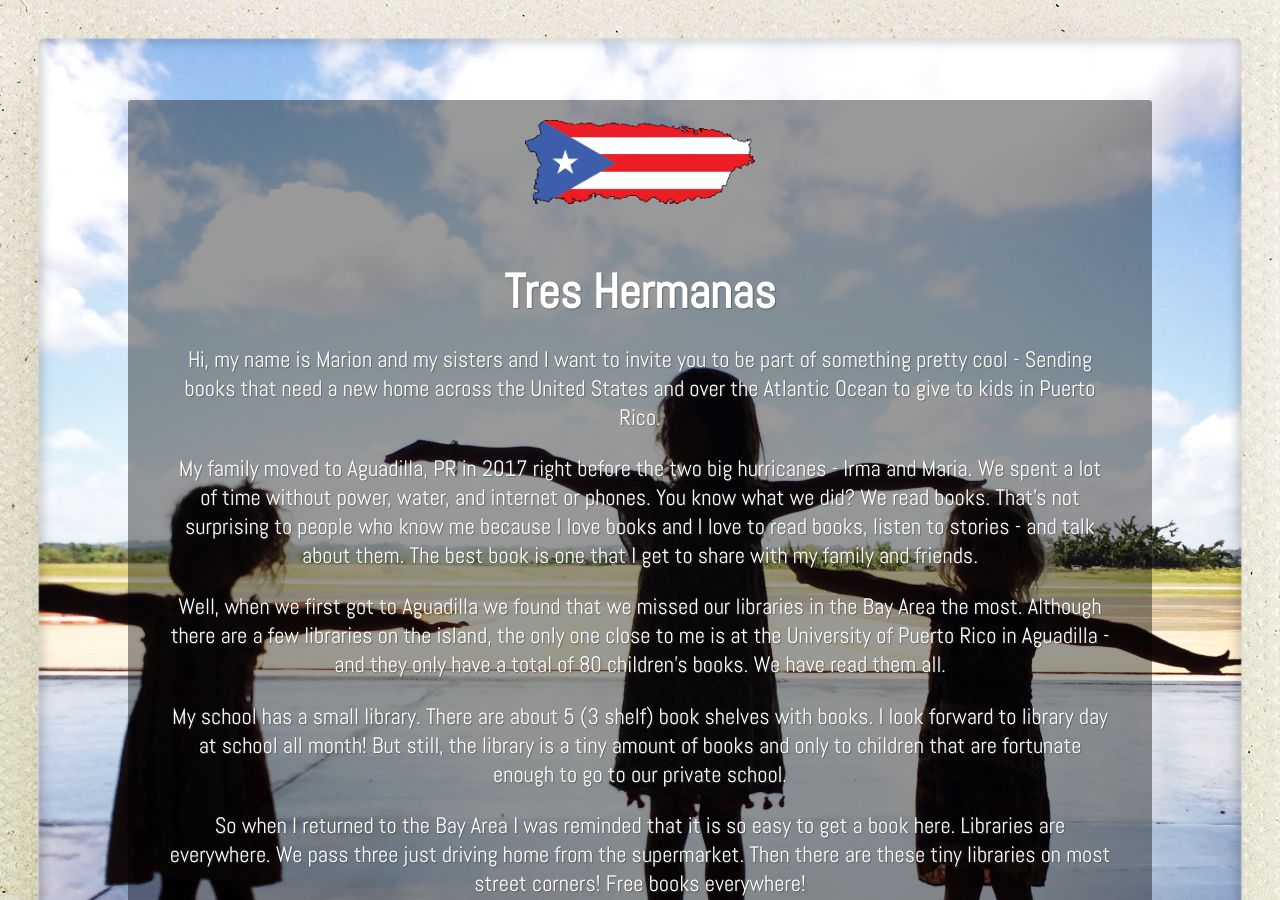
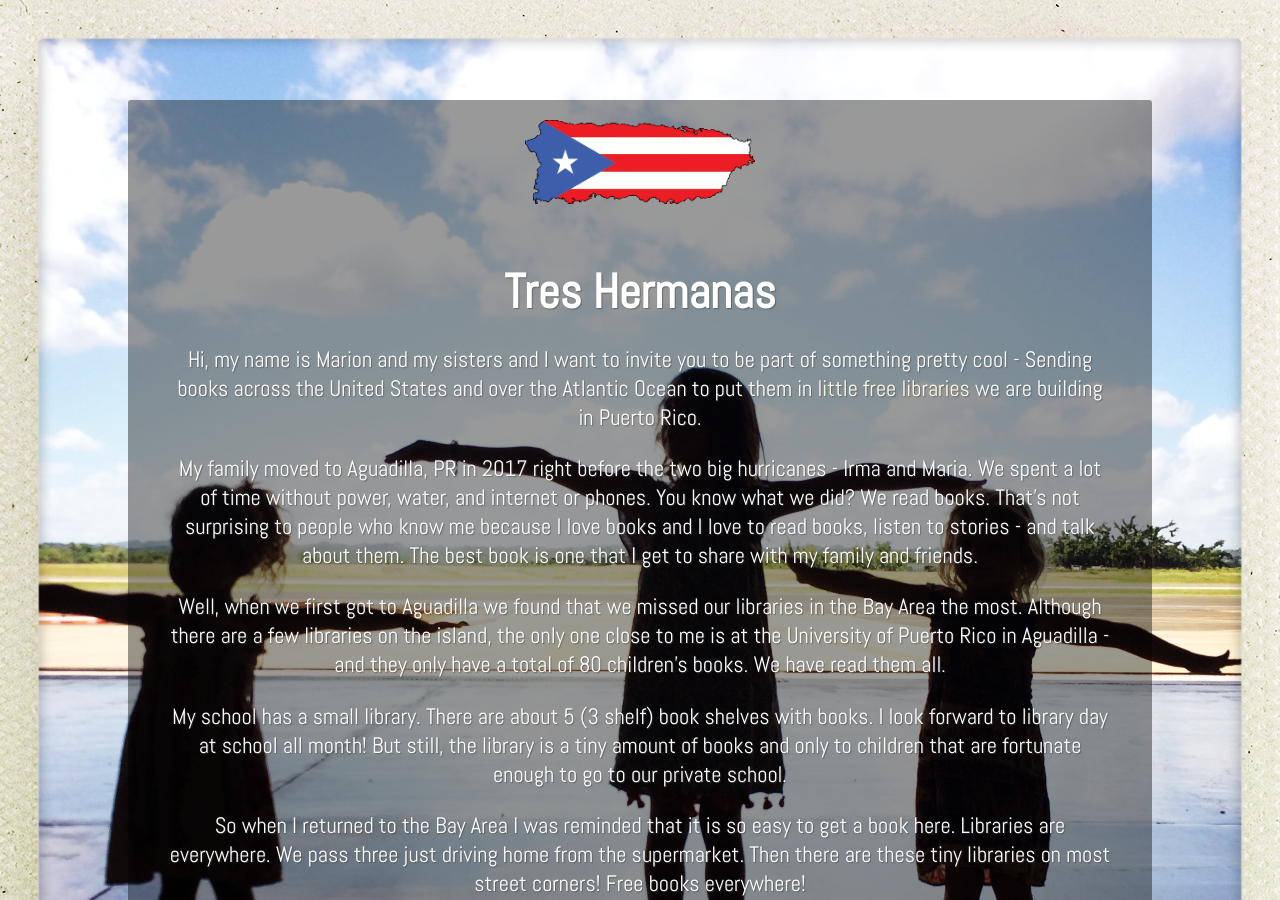
Before and after one commit to treshermanaspr/treshermanaspr.github.io, a Jekyll site: the page built from index.html, in a window 1280 px wide and 900 px high. Built offline with Jekyll 4.4.1, drawn with Linux system fonts in a browser that asks for light colours; nearby versions of some CDN libraries.

Commit message:
edit copy

```diff
--- a/index.html
+++ b/index.html
@@ -59,7 +59,7 @@ _options:
 
 <p class="success">Message sent. Thanks!</p>
 
-<p class="editable">Hi, my name is Marion and my sisters and I want to invite you to be part of something pretty cool - Sending books that need a new home across the United States and over the Atlantic Ocean to give to kids in Puerto Rico.</p>
+<p class="editable">Hi, my name is Marion and my sisters and I want to invite you to be part of something pretty cool - Sending books across the United States and over the Atlantic Ocean to put them in <a href="https://littlefreelibrary.org">little free libraries</a> we are building in Puerto Rico.</p>
 
 <p class="editable">My family moved to Aguadilla, PR in 2017 right before the two big hurricanes - Irma and Maria.  We spent a lot of time without power, water, and internet or phones.  You know what we did?  We read books.  That’s not surprising to people who know me because I love books and I love to read books, listen to stories - and talk about them.  The best book is one that I get to share with my family and friends.</p>
 
```
